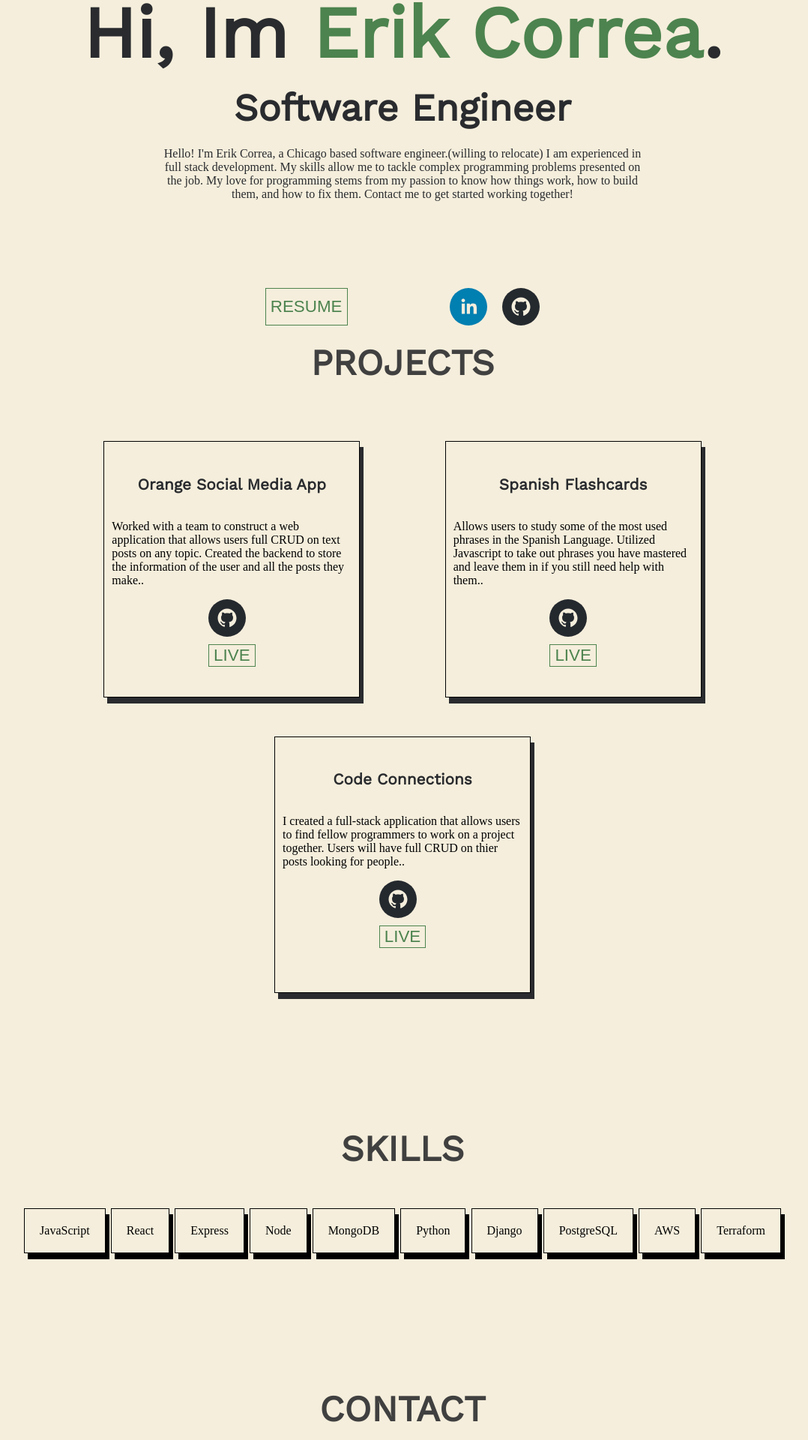
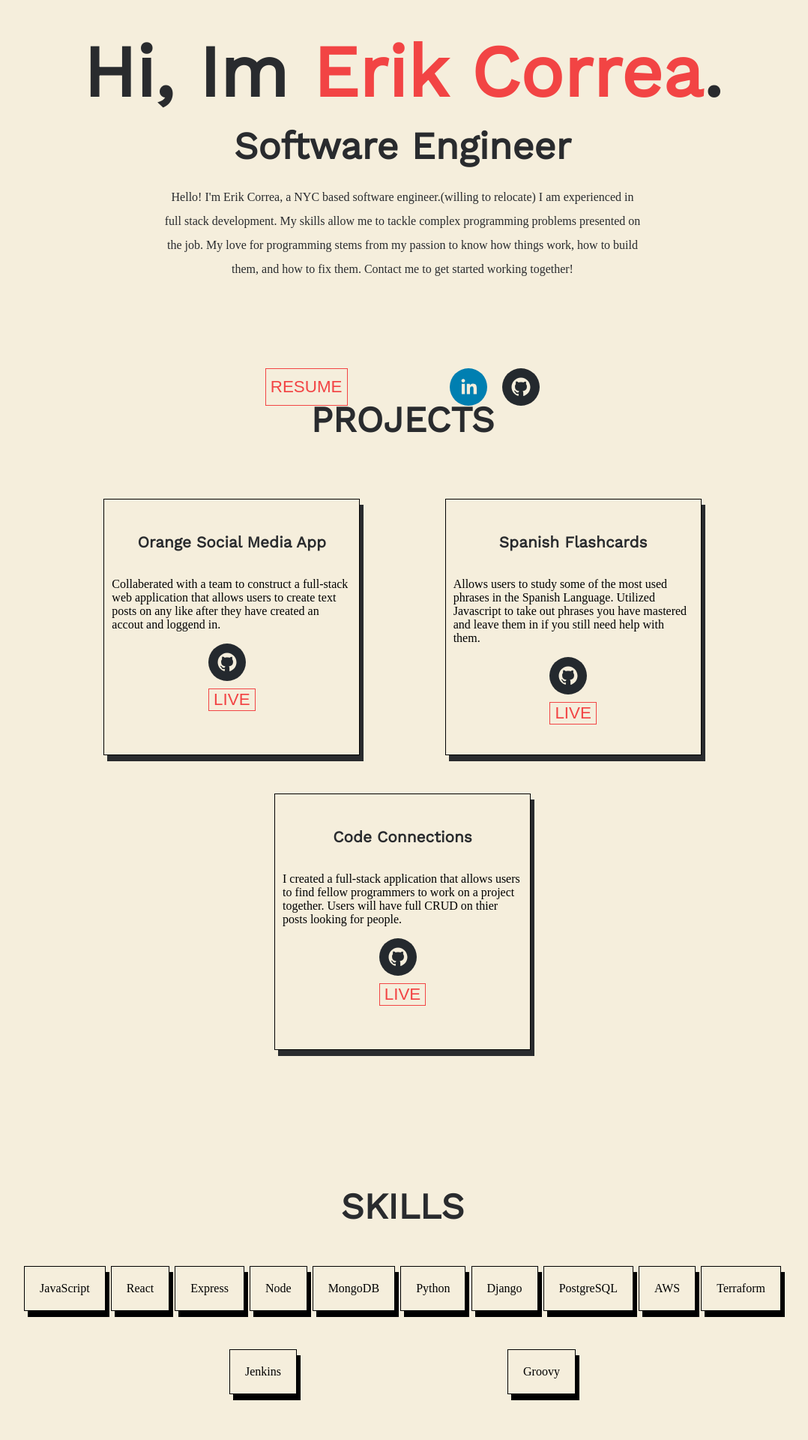
Before and after one commit to erikcorea/new-port, a React (Create React App) app: page / in a window 1280 px wide. Shown: the part 143-2063 px from the top of the page at 75% size, without its empty margins (103-1181 px from the left). Built offline with nearby package versions, Linux system fonts and the light colour scheme.

Commit message:
finished v1

```diff
--- a/src/components/About.js
+++ b/src/components/About.js
@@ -14,7 +14,7 @@ const About = () => {
         </div>
         <div className="about-paragraph">
             <p>
-            Hello! I'm Erik Correa, a Chicago based software engineer.(willing to relocate)
+            Hello! I'm Erik Correa, a NYC based software engineer.(willing to relocate)
             I am experienced in full stack development. My skills allow me to tackle complex programming problems presented on the job.
             My love for programming stems from my passion to know how things work, how to build them, and how to fix them.
             Contact me to get started working together!
--- a/src/components/projectdata.js
+++ b/src/components/projectdata.js
@@ -3,7 +3,7 @@ export const projects = [
       title: "Orange Social Media App",
       subtitle: "MERN Stack",
       description:
-        "Worked with a team to construct a web application that allows users full CRUD on text posts on any topic. Created the backend to store the information of the user and all the posts they make.",
+        "Collaberated with a team to construct a full-stack web application that allows users to create text posts on any like after they have created an accout and loggend in",
       image: "./orange.png",
       link: "http://team-orange4.herokuapp.com/",
       github: "https://github.com/Team-Orange4/orange-frontend",
@@ -12,7 +12,7 @@ export const projects = [
       title: "Spanish Flashcards",
       subtitle: "Javascript and HTML/CSS",
       description:
-        "Allows users to study some of the most used phrases in the Spanish Language. Utilized Javascript to take out phrases you have mastered and leave them in if you still need help with them.",
+        "Allows users to study some of the most used phrases in the Spanish Language. Utilized Javascript to take out phrases you have mastered and leave them in if you still need help with them",
       image: "./spanish-cards.png",
       link: "https://estudiarcards.netlify.app/",
       github: "https://github.com/erikcorea/flash-card",
@@ -21,7 +21,7 @@ export const projects = [
       title: "Code Connections",
       subtitle: "React, Django, and PostgreSQL",
       description:
-        "I created a full-stack application that allows users to find fellow programmers to work on a project together. Users will have full CRUD on thier posts looking for people.",
+        "I created a full-stack application that allows users to find fellow programmers to work on a project together. Users will have full CRUD on thier posts looking for people",
       image: "./code-connections.jpg",
       link: "https://github.com/erikcorea/fe-final-project",
       github: "https://github.com/erikcorea/fe-final-project",
@@ -39,5 +39,6 @@ export const projects = [
     "PostgreSQL",
     "AWS",
     "Terraform",
-
+    "Jenkins",
+    "Groovy",
   ];
--- a/src/styling/about.css
+++ b/src/styling/about.css
@@ -3,7 +3,7 @@
 
 .about {
     width:100%;
-    height:500px;
+    height: 600px;
     color:#292B2E;
     position:absolute;
     text-align:center;
@@ -11,12 +11,12 @@
 }
 
 .erik{
-    color: #4C834E;
+    color: #F24444;
 }
 
 .name{
     margin:auto;
-    margin-top: 8%;
+    margin-top: 12%;
     line-height:50px;
     vertical-align:middle;
     font-family: 'Work Sans', sans-serif;
@@ -36,6 +36,7 @@
     width: 50%;
     vertical-align:middle;
     padding-bottom: 100px;
+    line-height: 200%;
 }
 
 .buttons{
@@ -49,11 +50,10 @@
 .resume{
     background-color: transparent;
     background-repeat: no-repeat;
-    border: solid #4C834E 1px;
+    border: solid #F24444 1px;
     cursor: pointer;
     overflow: hidden;
     font-size: 1.4rem;
-    color: #4C834E;
 }
 
 .icons{
@@ -67,7 +67,7 @@
 
 .resume-link{
     text-decoration: none;
-    color: #4C834E;
+    color: #F24444;
 }
 
 @media screen and (max-width: 850px){
--- a/src/styling/contact.css
+++ b/src/styling/contact.css
@@ -18,11 +18,11 @@ body{
 .email-button{
     background-color: transparent;
     background-repeat: no-repeat;
-    border: solid #4C834E 1px;
+    border: solid #F24444 1px;
     cursor: pointer;
     overflow: hidden;
     font-size: 1.4rem;
-    color: #4C834E;
+    color: #F24444;
 }
 
 .button-container{
@@ -39,10 +39,10 @@ body{
 
 .email{
     text-decoration: none;
-    color: #4C834E;
+    color: #F24444;
 }
 
 #contact {
     text-decoration: none;
-    color: #404040;
+    color: #292B2E;
 }
--- a/src/styling/navbar.css
+++ b/src/styling/navbar.css
@@ -17,7 +17,7 @@ body {
     font-weight: 700;
     font-size: 21px;
     margin: 7rem;
-    color: #292B2E;
+    color: #F24444;
   }
 
   .Navbar > .nav-items > a {
--- a/src/styling/projects.css
+++ b/src/styling/projects.css
@@ -18,7 +18,7 @@ body{
 .project-title{
     width: 80%;
     margin-left: 10%;
-    margin-top: 42%;
+    margin-top: 48%;
     display: flex;
     align-items: center;
     justify-content: space-evenly;
@@ -59,12 +59,12 @@ body{
 .live-button{
     background-color: transparent;
     background-repeat: no-repeat;
-    border: solid #4C834E 1px;
+    border: solid #F24444 1px;
     cursor: pointer;
     overflow: hidden;
     font-size: 1.4rem;
     margin-top: 10px;
-    color: #4C834E;
+    color: #F24444;
 }
 
 .project-links{
@@ -75,7 +75,7 @@ body{
 
 #projects{
     text-decoration: none;
-    color: #404040;
+    color: #292B2E;
 }
 
 
--- a/src/styling/skills.css
+++ b/src/styling/skills.css
@@ -36,5 +36,5 @@ body{
 
 #skills{
     text-decoration: none;
-    color: #404040;
+    color: #292B2E;
 }
```
